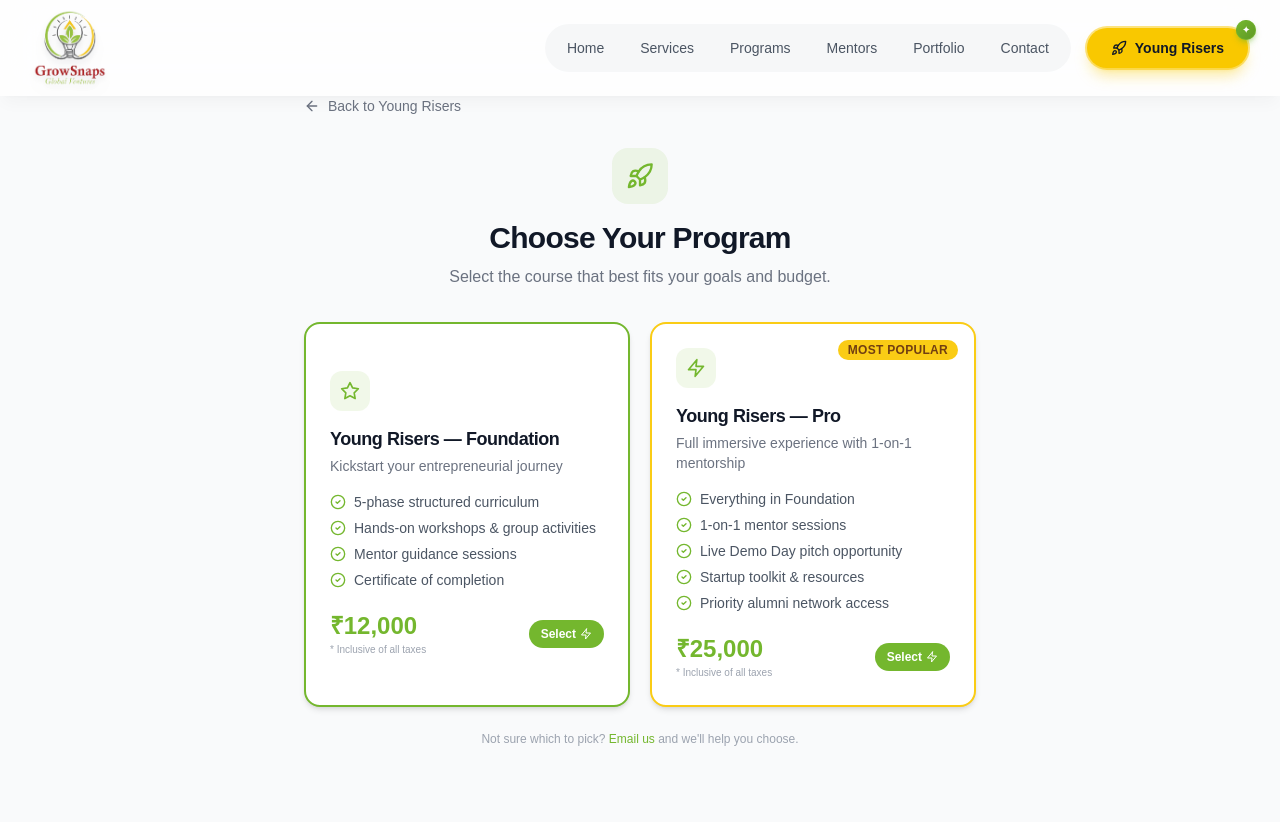
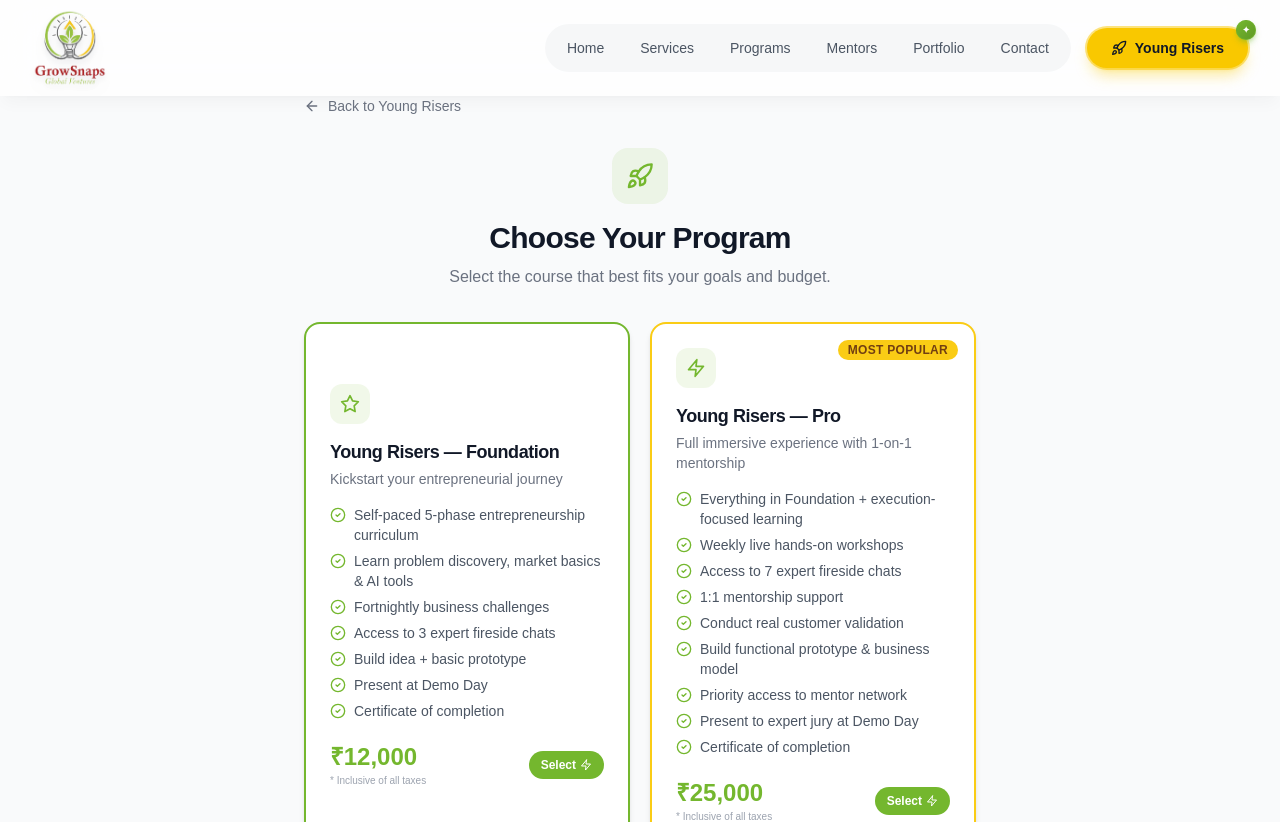
Before and after one commit to avinashkapudasi/GrowSnaps, a React (Vite) app: page /young-risers/enroll in a window 1280 px wide. Shown: the top 822 px of the page. Built offline with nearby package versions, Linux system fonts and the light colour scheme; a web font is replaced by a local one.

Commit message:
final changes

```diff
--- a/src/components/Hero.tsx
+++ b/src/components/Hero.tsx
@@ -41,6 +41,7 @@ const carouselSlides: HeroSlide[] = [
     ),
     subtitle:
       'A transformative entrepreneurship experience for young minds aged 13–19. Build real ventures, develop leadership skills, and launch your future.',
+    imageSrc: new URL('../assets/Youngrisers.jpeg', import.meta.url).href,
     gradient: 'bg-gradient-to-br from-[#1a2e05] via-[#2d4a0e] to-[#1a2e05]',
     primaryButtonText: 'Apply Now',
     primaryButtonLink: '/young-risers/enroll',
@@ -99,11 +100,21 @@ const SlideContent: React.FC<{ slide: HeroSlide }> = ({ slide }) => (
     {/* Background */}
     {slide.variant === 'young-risers' ? (
       <div className={`absolute inset-0 ${slide.gradient}`}>
-        <div className="absolute inset-0 opacity-10">
-          <div className="absolute top-20 left-10 w-72 h-72 bg-[#74B72E] rounded-full blur-3xl" />
-          <div className="absolute bottom-10 right-20 w-96 h-96 bg-yellow-400 rounded-full blur-3xl" />
-          <div className="absolute top-1/2 left-1/2 -translate-x-1/2 -translate-y-1/2 w-[600px] h-[600px] bg-[#74B72E] rounded-full blur-[120px] opacity-5" />
-        </div>
+        {slide.imageSrc ? (
+          <>
+            <div
+              className="absolute inset-0 bg-cover bg-center"
+              style={{ backgroundImage: `url(${slide.imageSrc})` }}
+            />
+            <div className="absolute inset-0 bg-gradient-to-r from-[#1a2e05]/85 via-[#2d4a0e]/70 to-[#1a2e05]/50" />
+          </>
+        ) : (
+          <div className="absolute inset-0 opacity-10">
+            <div className="absolute top-20 left-10 w-72 h-72 bg-[#74B72E] rounded-full blur-3xl" />
+            <div className="absolute bottom-10 right-20 w-96 h-96 bg-yellow-400 rounded-full blur-3xl" />
+            <div className="absolute top-1/2 left-1/2 -translate-x-1/2 -translate-y-1/2 w-[600px] h-[600px] bg-[#74B72E] rounded-full blur-[120px] opacity-5" />
+          </div>
+        )}
       </div>
     ) : (
       <>
@@ -213,7 +224,7 @@ const Hero: React.FC<HeroProps> = ({
   overlay = true,
   hideServicesButton = false,
   carousel = false,
-  showScrollPrompt = false,
+  showScrollPrompt = true,
   hideButtons = false,
 }) => {
   const [[current, direction], setCurrent] = useState([0, 0]);
@@ -324,7 +335,7 @@ const Hero: React.FC<HeroProps> = ({
         </div>
 
         {/* Scroll prompt - Carousel: bottom-right corner on desktop, bottom-center on mobile */}
-        <div className="absolute z-30 bottom-8 left-1/2 -translate-x-1/2 md:left-auto md:translate-x-0 md:right-8 md:bottom-8 flex flex-col items-center gap-2">
+        {showScrollPrompt && <div className="absolute z-30 bottom-8 left-1/2 -translate-x-1/2 md:left-auto md:translate-x-0 md:right-8 md:bottom-8 flex flex-col items-center gap-2">
           <motion.div
             animate={{ y: [0, -12, 0] }}
             transition={{ duration: 0.7, repeat: Infinity, ease: 'easeOut', repeatType: 'loop' }}
@@ -333,7 +344,7 @@ const Hero: React.FC<HeroProps> = ({
             <ChevronDown size={22} className="text-white md:rotate-0" strokeWidth={3} />
           </motion.div>
           <span className="text-white text-[10px] md:text-xs font-bold tracking-widest uppercase">Scroll</span>
-        </div>
+        </div>}
       </section>
     );
   }
--- a/src/pages/EnrollPage.tsx
+++ b/src/pages/EnrollPage.tsx
@@ -21,9 +21,12 @@ const COURSE_OPTIONS: CourseOption[] = [
     fee: 12000,
     tagline: 'Kickstart your entrepreneurial journey',
     highlights: [
-      '5-phase structured curriculum',
-      'Hands-on workshops & group activities',
-      'Mentor guidance sessions',
+      'Self-paced 5-phase entrepreneurship curriculum',
+      'Learn problem discovery, market basics & AI tools',
+      'Fortnightly business challenges',
+      'Access to 3 expert fireside chats',
+      'Build idea + basic prototype',
+      'Present at Demo Day',
       'Certificate of completion',
     ],
     icon: <Star className="h-5 w-5" />,
@@ -35,11 +38,15 @@ const COURSE_OPTIONS: CourseOption[] = [
     fee: 25000,
     tagline: 'Full immersive experience with 1-on-1 mentorship',
     highlights: [
-      'Everything in Foundation',
-      '1-on-1 mentor sessions',
-      'Live Demo Day pitch opportunity',
-      'Startup toolkit & resources',
-      'Priority alumni network access',
+      'Everything in Foundation + execution-focused learning',
+      'Weekly live hands-on workshops',
+      'Access to 7 expert fireside chats',
+      '1:1 mentorship support',
+      'Conduct real customer validation',
+      'Build functional prototype & business model',
+      'Priority access to mentor network',
+      'Present to expert jury at Demo Day',
+      'Certificate of completion',
     ],
     icon: <Zap className="h-5 w-5" />,
     accent: 'border-yellow-400',
--- a/src/pages/HomePage.tsx
+++ b/src/pages/HomePage.tsx
@@ -31,6 +31,7 @@ const HomePage: React.FC = () => {
         title=""
         subtitle=""
         carousel
+        showScrollPrompt={false}
       />
 
       {/* About Section */}
```
Also changed, not shown: src/assets/Youngrisers.jpeg (added).
